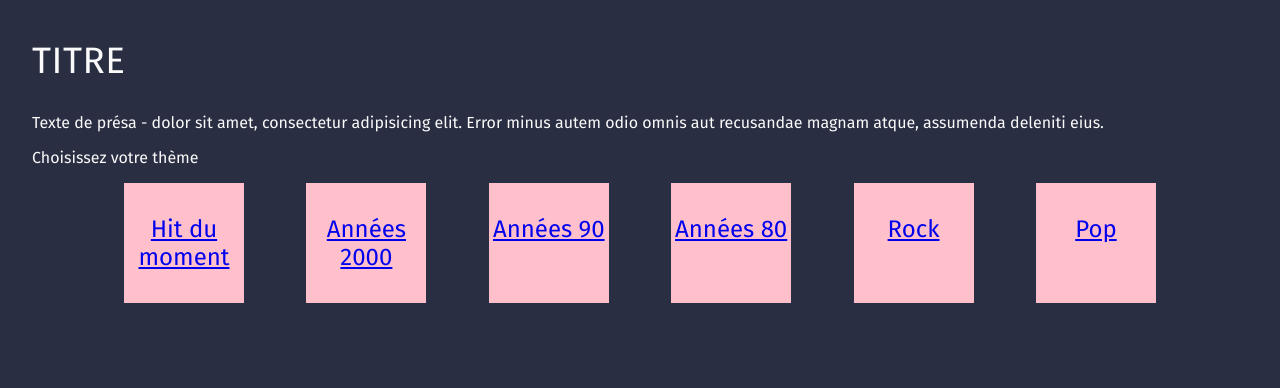
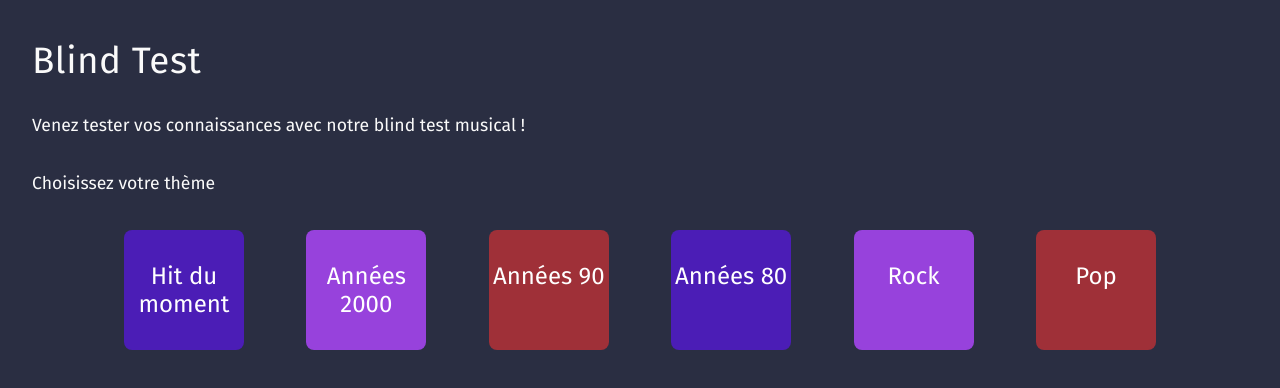
Before and after one commit to NycoChavanoud/Team-Hack-nov21, a React (Create React App) app: page /blind-test in a window 1280 px wide. Shown: the top 388 px of the page. Built offline with nearby package versions, Linux system fonts and the light colour scheme; the HTML template or start-up script is replaced by a standard one.

Commit message:
push for Nico

```diff
--- a/src/components/BlindTest.jsx
+++ b/src/components/BlindTest.jsx
@@ -7,30 +7,26 @@ import "./css/blind-test.css";
 const BlindTest = () => {
   return (
     <div>
-      <h2>TITRE</h2>
-      <p>
-        Texte de présa - dolor sit amet, consectetur adipisicing elit. Error
-        minus autem odio omnis aut recusandae magnam atque, assumenda deleniti
-        eius.
-      </p>
-      <p>Choisissez votre thème</p>
+      <h2>Blind Test</h2>
+      <p>Venez tester vos connaissances avec notre blind test musical !</p>
+      <p className="choose">Choisissez votre thème</p>
       <div className="genres-container">
-        <div className="genres">
+        <div className="genres purple">
           <Link to="/blind-test/themes/hit-du-moment">Hit du moment</Link>
         </div>
-        <div className="genres">
+        <div className="genres pink">
           <Link to="/blind-test/themes/2000">Années 2000</Link>
         </div>
-        <div className="genres">
+        <div className="genres red">
           <Link to="/blind-test/themes/1990">Années 90</Link>
         </div>
-        <div className="genres">
+        <div className="genres purple">
           <Link to="/blind-test/themes/1980">Années 80</Link>
         </div>
-        <div className="genres">
+        <div className="genres pink">
           <Link to="/blind-test/themes/rock">Rock</Link>
         </div>
-        <div className="genres">
+        <div className="genres red">
           <Link to="/blind-test/themes/pop">Pop</Link>
         </div>
       </div>
--- a/src/components/Theme2.jsx
+++ b/src/components/Theme2.jsx
@@ -9,15 +9,39 @@ const Theme2 = () => {
   const [currentTrackIndex, setCurrentTrackIndex] = useState(0);
   const [currentTrackAnswers, setCurrentTrackAnswers] = useState([]);
   const [showJacket, setShowJacket] = useState(false);
+  // const [play, setPlay] = useState(false);
 
   const currentTrack = songsToBePlayed[currentTrackIndex];
+  let sound = "";
+  if (currentTrack) sound = new Audio(currentTrack.track.preview_url);
+
+  //   useEffect(() => {
+  //     if (currentTrack) sound.play();
+  //   }, []);
+
+  useEffect(() => {
+    setShowJacket(false);
+    if (currentTrack) {
+      console.log(sound);
+      sound.play();
+      //   sound.pause();
+      if (songsNotPlayed.length > 1) {
+        const answers = [];
+        for (let i = 0; i <= 2; i++) {
+          let trackObject = new Object(
+            songsNotPlayed[Math.floor(Math.random() * songsNotPlayed.length)]
+          ).track;
+          let trackName = new Object(trackObject).name;
+          answers.push(trackName);
+        }
+        answers.push(currentTrack.track.name);
+        setCurrentTrackAnswers(answers);
+      }
+    }
+  }, [currentTrack, songsNotPlayed]);
 
   function handleClick(e) {
-    // if (e.target.textContent === currentTrack.track.name)
-    //   e.target.className = "border red answers";
-    // else e.target.className = "border pink answers";
-
-    e.target.className = "border";
+    e.target.id = "border";
 
     setTimeout(() => {
       e.target.className = "answers";
@@ -27,25 +51,10 @@ const Theme2 = () => {
     setTimeout(() => {
       setCurrentTrackIndex(currentTrackIndex + 1);
     }, 1500);
+
+    console.log(sound);
+    sound.pause();
   }
-
-  useEffect(() => {
-    setShowJacket(false);
-    if (currentTrack && songsNotPlayed.length > 1) {
-      // play audio
-      const answers = [];
-
-      for (let i = 0; i <= 2; i++) {
-        let trackObject = new Object(
-          songsNotPlayed[Math.floor(Math.random() * songsNotPlayed.length)]
-        ).track;
-        let trackName = new Object(trackObject).name;
-        answers.push(trackName);
-      }
-      answers.push(currentTrack.track.name);
-      setCurrentTrackAnswers(answers);
-    }
-  }, [currentTrack, songsNotPlayed]);
 
   useEffect(() => {
     axios
@@ -56,7 +65,7 @@ const Theme2 = () => {
             Accept: "application/json",
             ContentType: "application/json",
             Authorization:
-              "Bearer BQDAemGKwrE8JD2bI5g7kaLOqy9kaGGIYeuE1HVoD-_7zxlr7oxgmrFywl0lUPXAvni8WLcrpqQnhd_bYQOmIeRxy9X_J3JvWhyXNcDS0VpDxoAP769MjOzcq4-iZv_207kuJPF020A4KA",
+              "Bearer BQAZTCpqVCB-jgaI4jYeBHuUh0RS3B4845PpF4msinCVIFWhpfsIEFuu9ufe8zmShzpNNpGwrqqRfjrMLFo7pjiRoQnekDLKrSXQieRwET0Ip9IMnlu07llZb3EtxRO1icAeQ4j5Z8WeSw",
           },
         }
       )
@@ -68,7 +77,7 @@ const Theme2 = () => {
               Accept: "application/json",
               ContentType: "application/json",
               Authorization:
-                "Bearer BQDAemGKwrE8JD2bI5g7kaLOqy9kaGGIYeuE1HVoD-_7zxlr7oxgmrFywl0lUPXAvni8WLcrpqQnhd_bYQOmIeRxy9X_J3JvWhyXNcDS0VpDxoAP769MjOzcq4-iZv_207kuJPF020A4KA",
+                "Bearer BQAZTCpqVCB-jgaI4jYeBHuUh0RS3B4845PpF4msinCVIFWhpfsIEFuu9ufe8zmShzpNNpGwrqqRfjrMLFo7pjiRoQnekDLKrSXQieRwET0Ip9IMnlu07llZb3EtxRO1icAeQ4j5Z8WeSw",
             },
           })
           .then((res) => {
--- a/src/components/css/blind-test.css
+++ b/src/components/css/blind-test.css
@@ -94,6 +94,12 @@ body {
   box-sizing: border-box;
   padding-top: 32px;
   margin-bottom: 32px;
+  border-radius: 8px;
+}
+
+.genres a {
+  text-decoration: none;
+  color: white;
 }
 
 .image-container {
@@ -118,7 +124,11 @@ body {
   background-color: #9f3038;
 }
 
-.border {
+.purple {
+  background-color: #4b1db6;
+}
+
+#border {
   border: 2px solid #4dc2d2;
 }
 
@@ -127,3 +137,12 @@ h2 {
   font-weight: 400;
   letter-spacing: 0.5px;
 }
+
+.choose {
+  margin: 32px 0;
+}
+
+p {
+  font-size: 1.1rem;
+  line-height: 1.5;
+}
```
